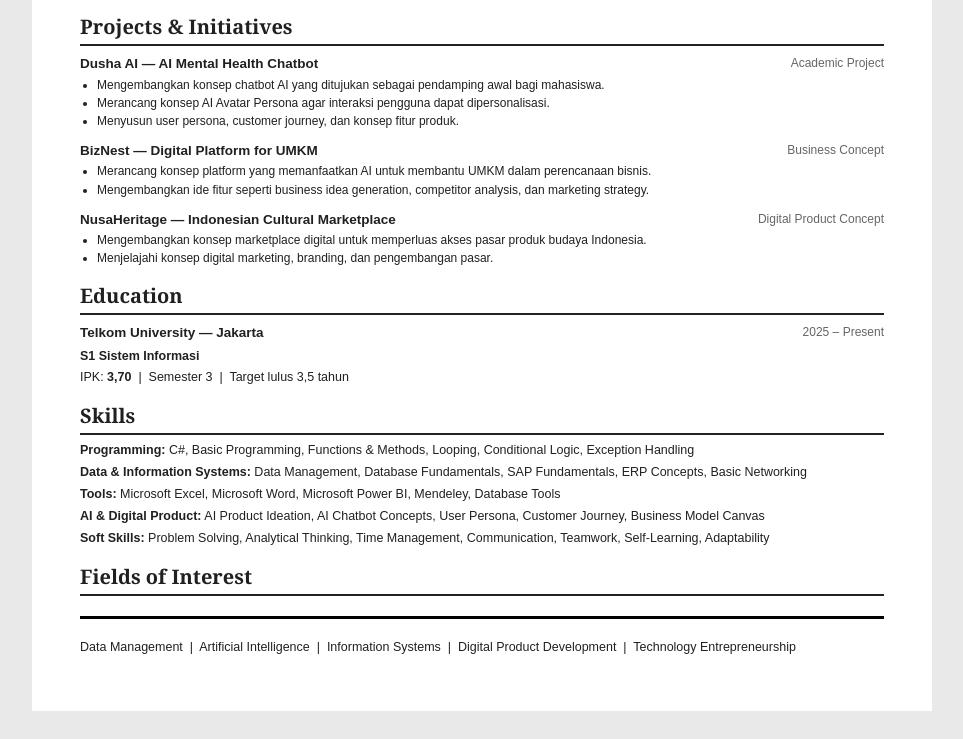
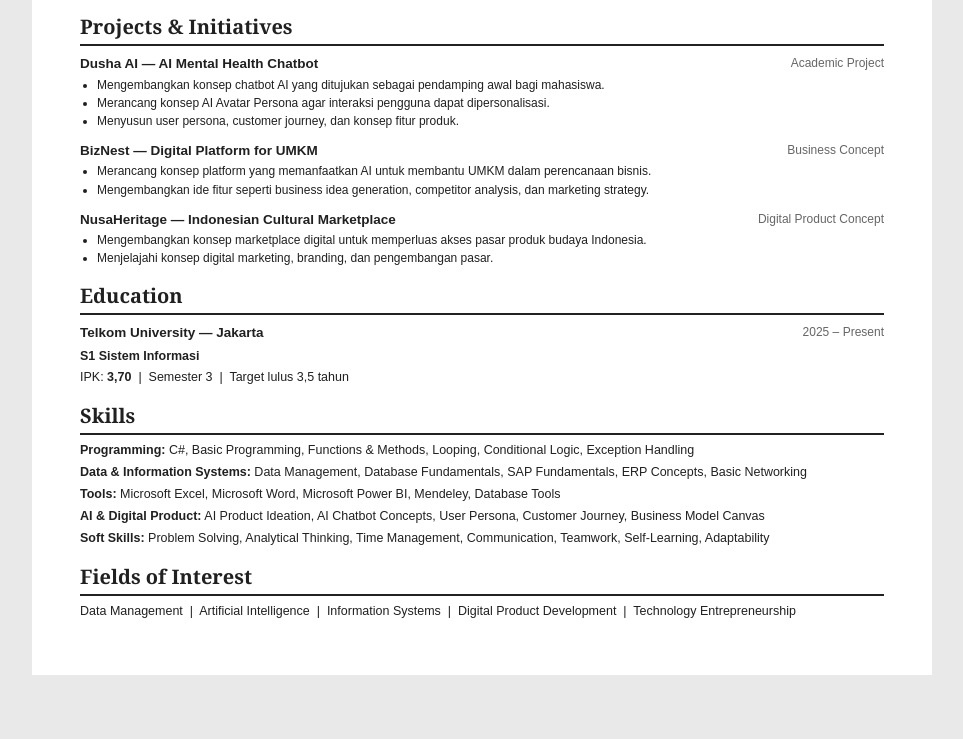
Before and after one commit to putrayunaperkasa-debug/cv-online, a plain HTML site: page index.html in a window 1280 px wide. Shown: the part 495-1234 px from the top of the page, without its empty margins (158-1121 px from the left). After the commit the page ends 1198 px from the top, so only its background shows below. Drawn offline with Linux system fonts and the light colour scheme.

```diff
--- a/index.html
+++ b/index.html
@@ -125,7 +125,6 @@
 
     <section>
       <h2>Fields of Interest</h2>
-      <hr style="border: none; border-top: 3px solid black; width: 100%; margin: 20px 0;">
       <p>
         Data Management &nbsp;|&nbsp; Artificial Intelligence &nbsp;|&nbsp;
         Information Systems &nbsp;|&nbsp; Digital Product Development &nbsp;|&nbsp;
```
